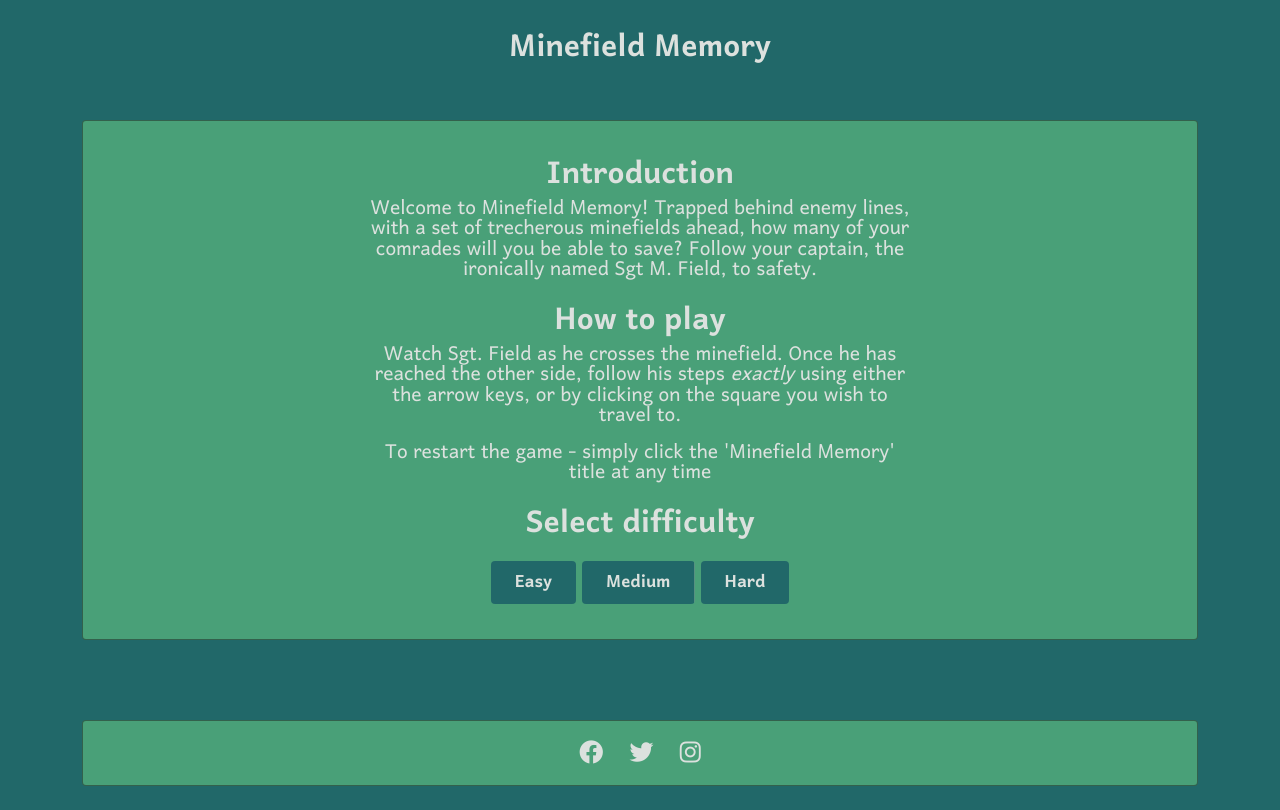
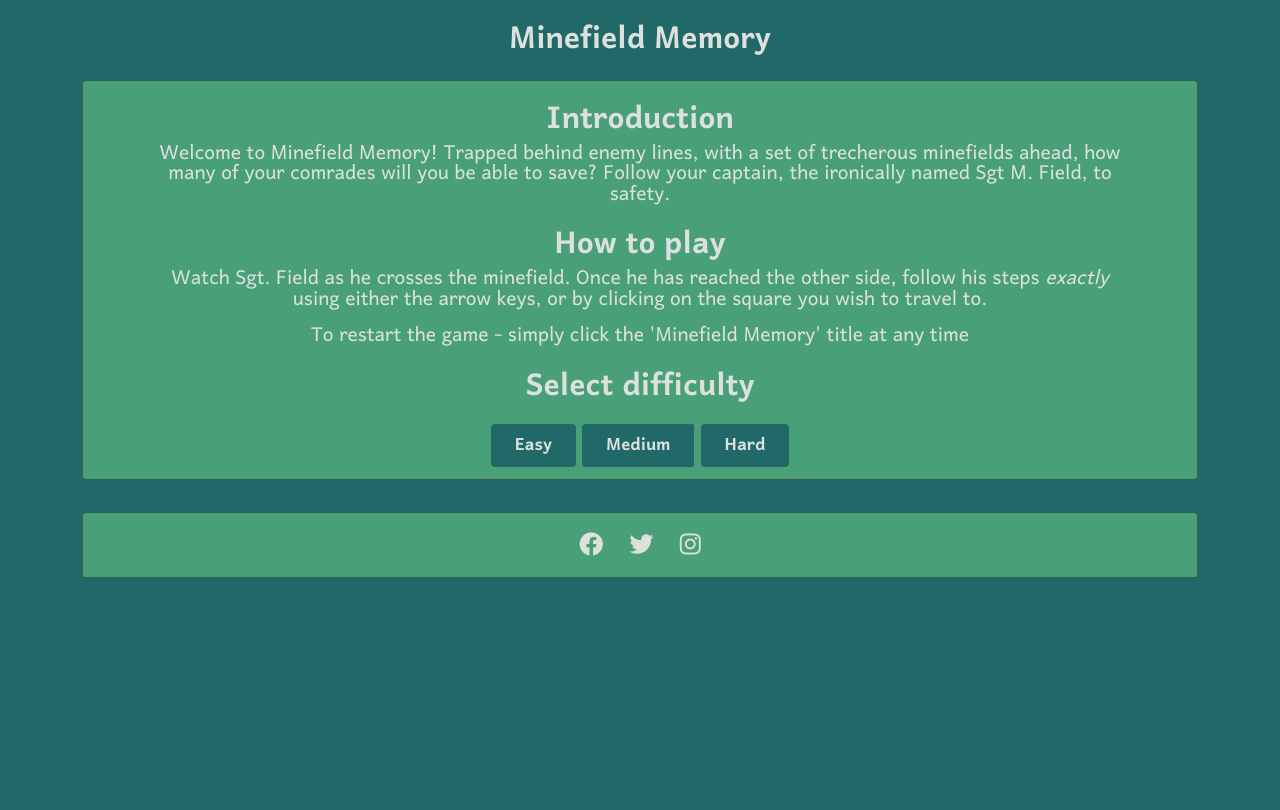
Before and after one commit to Samoftheforrest/follow-the-leader, a plain HTML site: page index.html in a window 1280 px wide. Drawn offline with nearby package versions, Linux system fonts and the light colour scheme.

Commit message:
[AMEND] responsive styling

```diff
--- a/assets/css/style.css
+++ b/assets/css/style.css
@@ -115,8 +115,7 @@ header {
 /* set heights for the game board */
 .game-area {
     background: var(--shiny-shamrock);
-    min-height: 440px;
-    height: 65vh;
+    height: 400px;
     padding: 15px 0;
     border-radius: 4px;
     border: 1px solid var(--dark-jungle-green-opaque);
@@ -132,7 +131,7 @@ header {
 .intro-text {
     width: 90%;
     margin: 0 auto 1rem auto;
-    font-size: 1.2rem;
+    font-size: 1rem;
     line-height: .8;
     text-align: center;
 }
@@ -245,13 +244,6 @@ header {
 }
 
 /* social icons */
-footer {
-    position: absolute;
-    bottom: 1.5rem;
-    left: 50%;
-    transform: translateX(-50%);
-}
-
 .social-icons {
     background: var(--shiny-shamrock);
     border-radius: 4px;
@@ -274,21 +266,21 @@ footer {
 @media screen and (min-width: 576px) {
     /* Header */
     header {
-        padding: 1.5rem 5px;
-        margin-bottom: 1.5rem
+        padding: 1rem 5px;
+        margin-bottom: 0
     }
 
     .intro-text {
-        width: 50%;
+        width: 90%;
     }
 }
 
 @media screen and (min-width: 768px) {
-    footer {
-        position: relative;
-        left: auto;
-        transform: translate(0);
-        margin-top: 6.5rem;
+    .game-area {
+        height: 600px;
+    }
+    .intro-text {
+        font-size: 1.6rem;
     }
 }
 
@@ -296,10 +288,11 @@ footer {
     .intro-title {
         font-size: 2.5rem;
     }
-    .intro-text {
-        font-size: 1.6rem;
+    /*game board*/
+    .game-area {
+        height: 400px;
     }
-    /*game board*/
+
     .game-squares {
         height: 100%;
     }
```
